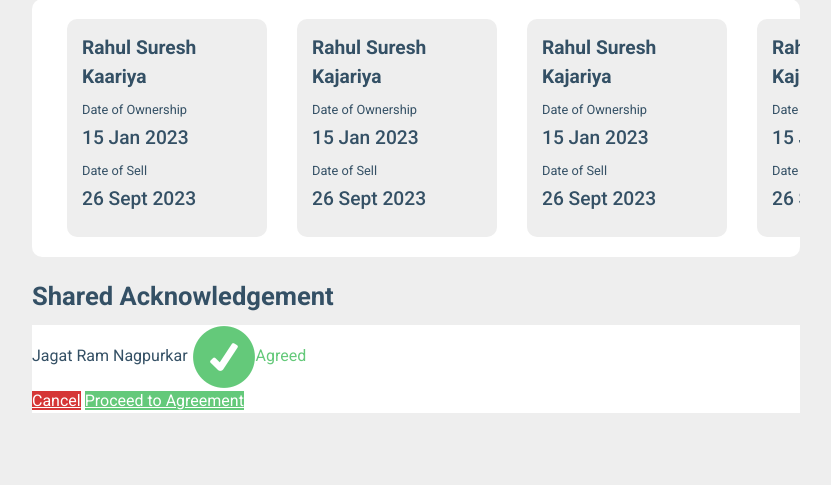
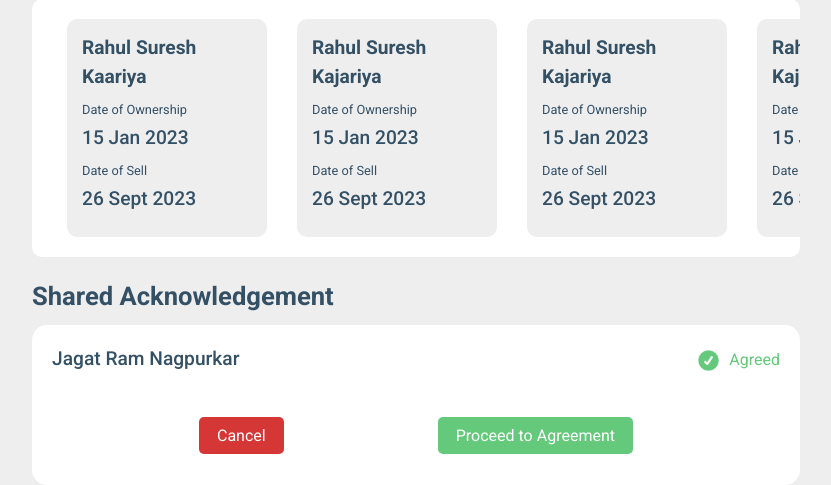
Before and after one commit to Latishfaction/Simulation-of-Property-Acquisition-and-Management-in-a-Blockchain-Network, a Django app: page /home/1/myproperties in a window 1280 px wide. Shown: the part 1435-1920 px from the top of the page, without its empty margins (130-961 px from the left). Before the commit the page ends 1848 px from the top, so only its background shows below. Run offline with Django 4.2, Linux system fonts and the light colour scheme; a user stored in the database is signed in.

Commit message:
property view

```diff
--- a/POAM/POAM_portal/static/POAM_portal/layout.css
+++ b/POAM/POAM_portal/static/POAM_portal/layout.css
@@ -436,25 +436,48 @@ header{
 /* shared ack */
 .ack-details-container{
     background-color: var(--white);
+    padding: 20px 20px;
+    border-radius: 15px;
+    height: 20vh;
 }
-.user-info-status{}
-.user-ack-info{}
+.user-info-status{
+    display: flex;
+    flex-direction: row;
+    align-items: center;
+    justify-content: space-between;
+}
+.user-ack-info{
+    font-size: 1.2rem;
+    font-weight: 500;
+}
 .logo-text-container{
     color: var(--green);
+    text-align: right;
 }
-.aggred-logo{}
-.user-info-btns{}
-.btn-format{}
+.aggred-logo{
+    margin: 0px 10px 0px 0px;
+    width: 17%;
+}
+.user-info-btns{
+    display: flex;
+    position: relative;
+    top: 40px;
+    flex-direction: row;
+    align-items: end;
+    justify-content: space-around;
+    margin: 10px 70px;
+}
 .cancel-btn{
     background-color: var(--btn-red);
     color: var(--white)
 }
-.user-cancel-btn{}
-.btn-format{}
+.btn-format{
+    text-decoration: none;
+    color: #fff;
+    padding: 9px 18px;
+    border-radius: 5px;
+}
 .success-btn{
     background-color: var(--green);
     color: var(--white);
 }
-.user-agreement-btn{
-
-}
```
Also changed, not shown: POAM/db.sqlite3.
